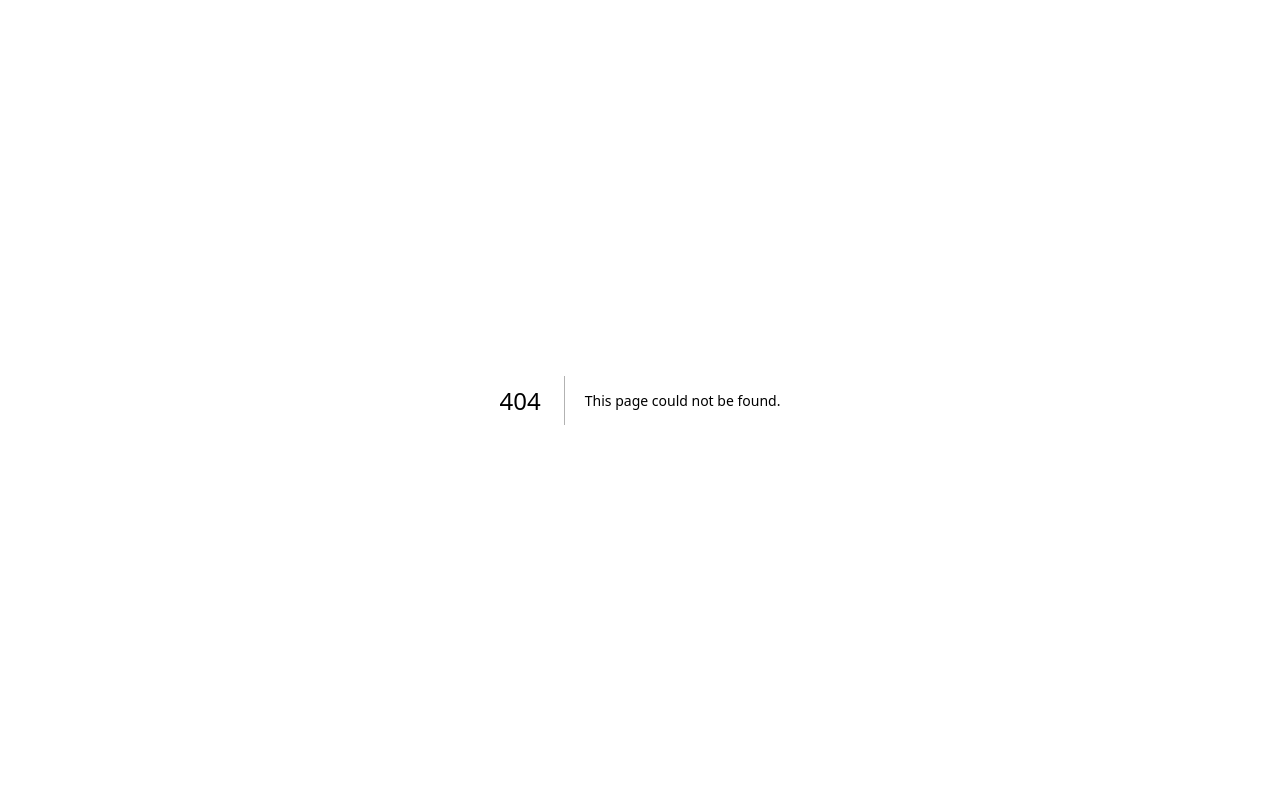
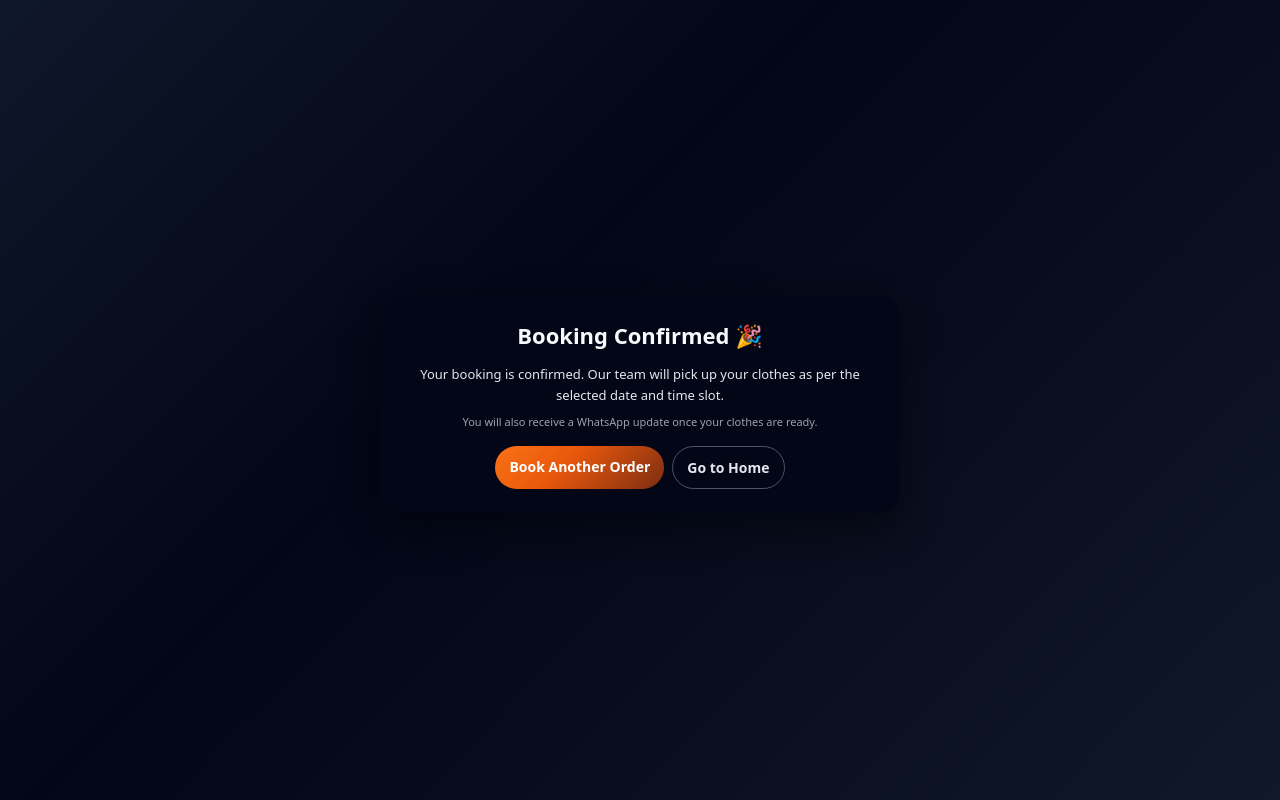
Before and after one commit to Arun3107/iron-shop-web, a Next.js app: page /booking-confirmed in a window 1280 px wide. Before the commit this address had no page. Built offline with nearby package versions, Linux system fonts and the light colour scheme.

Commit message:
booking confirmation separated

```diff
--- /dev/null
+++ b/app/booking-confirmed/page.tsx
@@ -0,0 +1,127 @@
+// app/booking-confirmed/page.tsx
+import type { Metadata } from "next";
+import Link from "next/link";
+
+export const metadata: Metadata = {
+  title: "Booking Confirmed | Ironing Service",
+  description:
+    "Your ironing pickup has been booked successfully. Thank you for choosing our service!",
+};
+
+export default function BookingConfirmedPage({
+  searchParams,
+}: {
+  searchParams: { msg?: string };
+}) {
+  const message =
+    searchParams.msg ||
+    "Your booking is confirmed. Our team will pick up your clothes as per the selected date and time slot.";
+
+  return (
+    <main
+      style={{
+        minHeight: "100vh",
+        display: "flex",
+        alignItems: "center",
+        justifyContent: "center",
+        padding: "24px 16px 16px",
+        background:
+          "linear-gradient(135deg, #0f172a 0%, #020617 40%, #111827 100%)",
+        fontFamily: "system-ui, -apple-system, BlinkMacSystemFont, sans-serif",
+      }}
+    >
+      <div
+        style={{
+          width: "100%",
+          maxWidth: 520,
+          backgroundColor: "#020617",
+          borderRadius: 20,
+          padding: 24,
+          boxShadow: "0 16px 40px rgba(0,0,0,0.45)",
+          color: "#f9fafb",
+          textAlign: "center",
+        }}
+      >
+        <h1
+          style={{
+            fontSize: 22,
+            fontWeight: 800,
+            margin: 0,
+            marginBottom: 12,
+          }}
+        >
+          Booking Confirmed 🎉
+        </h1>
+
+        <p
+          style={{
+            fontSize: 13,
+            lineHeight: 1.6,
+            color: "#e5e7eb",
+            whiteSpace: "pre-line",
+            margin: 0,
+            marginBottom: 8,
+          }}
+        >
+          {message}
+        </p>
+
+        <p
+          style={{
+            fontSize: 11,
+            color: "#9ca3af",
+            margin: 0,
+            marginBottom: 16,
+          }}
+        >
+          You will also receive a WhatsApp update once your clothes are ready.
+        </p>
+
+        <div
+          style={{
+            marginTop: 12,
+            display: "flex",
+            flexWrap: "wrap",
+            gap: 8,
+            justifyContent: "center",
+          }}
+        >
+          <Link
+            href="/"
+            style={{
+              borderRadius: 999,
+              padding: "10px 14px",
+              border: "none",
+              background:
+                "linear-gradient(135deg, #f97316 0%, #ea580c 40%, #7c2d12 100%)",
+              color: "white",
+              fontSize: 14,
+              fontWeight: 700,
+              cursor: "pointer",
+              textDecoration: "none",
+            }}
+          >
+            Book Another Order
+          </Link>
+
+          <Link
+            href="/"
+            style={{
+              borderRadius: 999,
+              padding: "10px 14px",
+              border: "1px solid #4b5563",
+              backgroundColor: "transparent",
+              color: "#e5e7eb",
+              fontSize: 14,
+              fontWeight: 600,
+              cursor: "pointer",
+              textDecoration: "none",
+            }}
+          >
+            Go to Home
+          </Link>
+        </div>
+      </div>
+    </main>
+  );
+}
--- a/app/page.tsx
+++ b/app/page.tsx
@@ -1,16 +1,16 @@
 "use client";
 
 import { useState } from "react";
+import { useRouter } from "next/navigation";
 import HomeScreen from "./components/HomeScreen";
 import BookingForm from "./components/BookingForm";
-import BookingConfirmation from "./components/BookingConfirmation";
 import MyOrders from "./components/MyOrders";
 
-type View = "home" | "book" | "orders" | "confirmation";
+type View = "home" | "book" | "orders";
 
 export default function Home() {
+  const router = useRouter();
   const [view, setView] = useState<View>("home");
-  const [confirmationMessage, setConfirmationMessage] = useState("");
 
   return (
     <main
@@ -29,13 +29,12 @@ export default function Home() {
         style={{
           width: "100%",
           maxWidth: 520,
-          backgroundColor:
-            view === "confirmation" ? "#020617" : "rgba(255,255,255,0.96)",
+          backgroundColor: "rgba(255,255,255,0.96)",
           borderRadius: 20,
           padding: 20,
           boxShadow: "0 16px 40px rgba(0,0,0,0.14)",
           backdropFilter: "blur(6px)",
-          color: view === "confirmation" ? "#f9fafb" : "inherit",
+          color: "inherit",
         }}
       >
         {view === "home" && (
@@ -49,21 +48,14 @@ export default function Home() {
           <BookingForm
             onBack={() => setView("home")}
             onConfirm={(msg) => {
-              setConfirmationMessage(msg);
-              setView("confirmation");
+              // Redirect to dedicated confirmation page for tracking
+              const encoded = encodeURIComponent(msg);
+              router.push(`/booking-confirmed?msg=${encoded}`);
             }}
           />
         )}
 
         {view === "orders" && <MyOrders onBack={() => setView("home")} />}
-
-        {view === "confirmation" && (
-          <BookingConfirmation
-            message={confirmationMessage}
-            onBookNew={() => setView("book")}
-            onHome={() => setView("home")}
-          />
-        )}
       </div>
 
       {/* Add-to-home-screen tip (unchanged) */}
```
